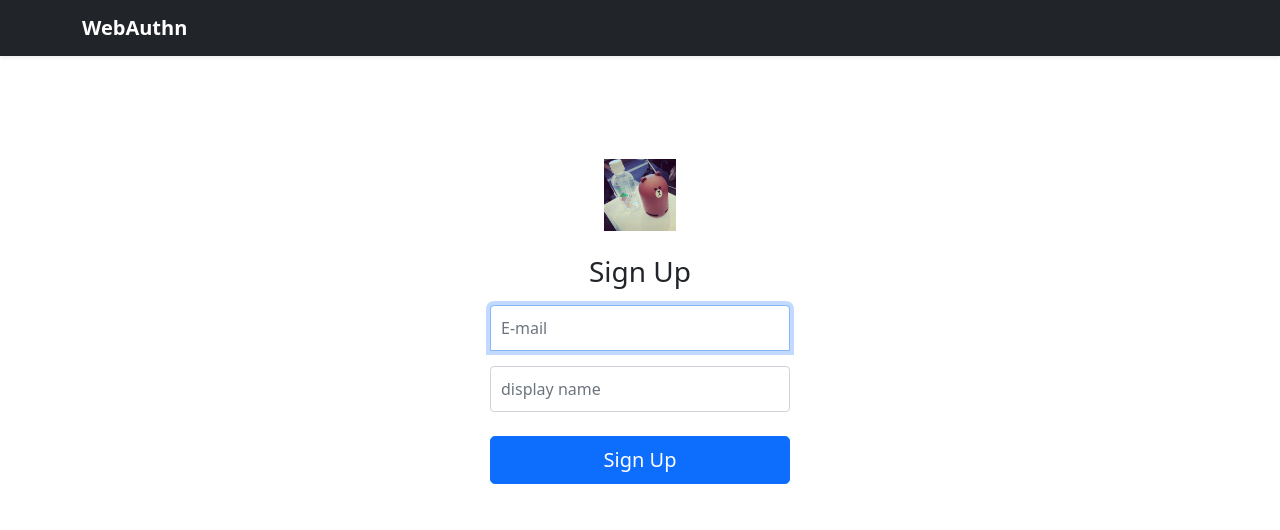
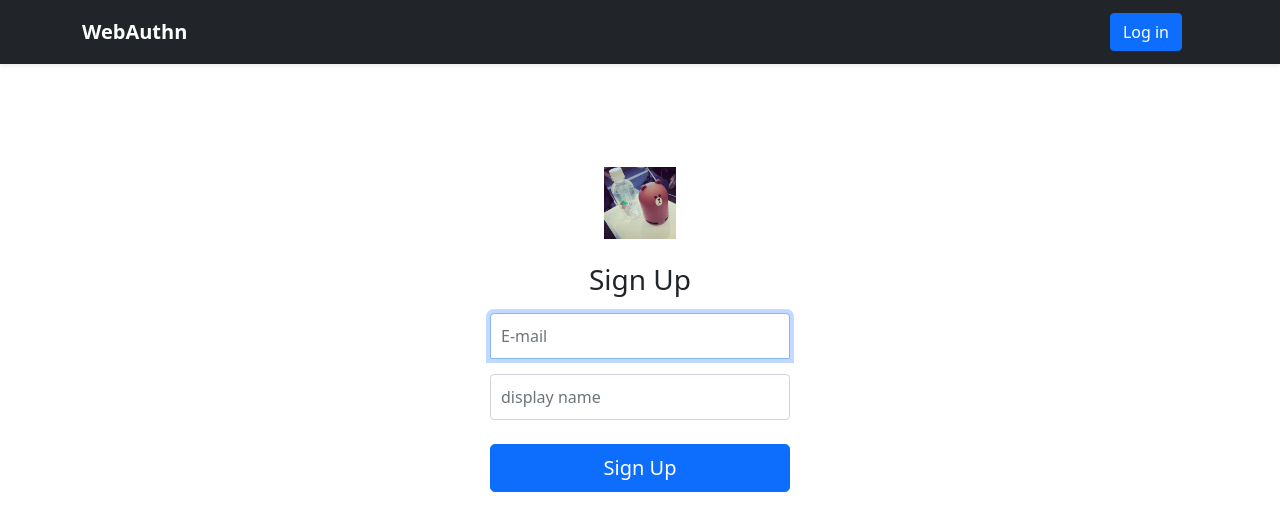
Before and after one commit to shinbunbun/webauthn-demo, a plain HTML site: page views/index.html in a window 1280 px wide. Drawn offline with nearby package versions, Linux system fonts and the light colour scheme; files whose address does not match are found by name.

Commit message:
add login btn

```diff
--- a/views/index.html
+++ b/views/index.html
@@ -16,6 +16,9 @@
                 <div class="container">
                     <div class="navbar-brand d-flex align-items-center">
                         <strong>WebAuthn</strong>
+                    </div>
+                    <div class="navbar-brand d-flex align-items-right">
+                        <button class="btn btn-primary">Log in</button>
                     </div>
                 </div>
             </div>
```
Also changed, not shown: 2 other files.
